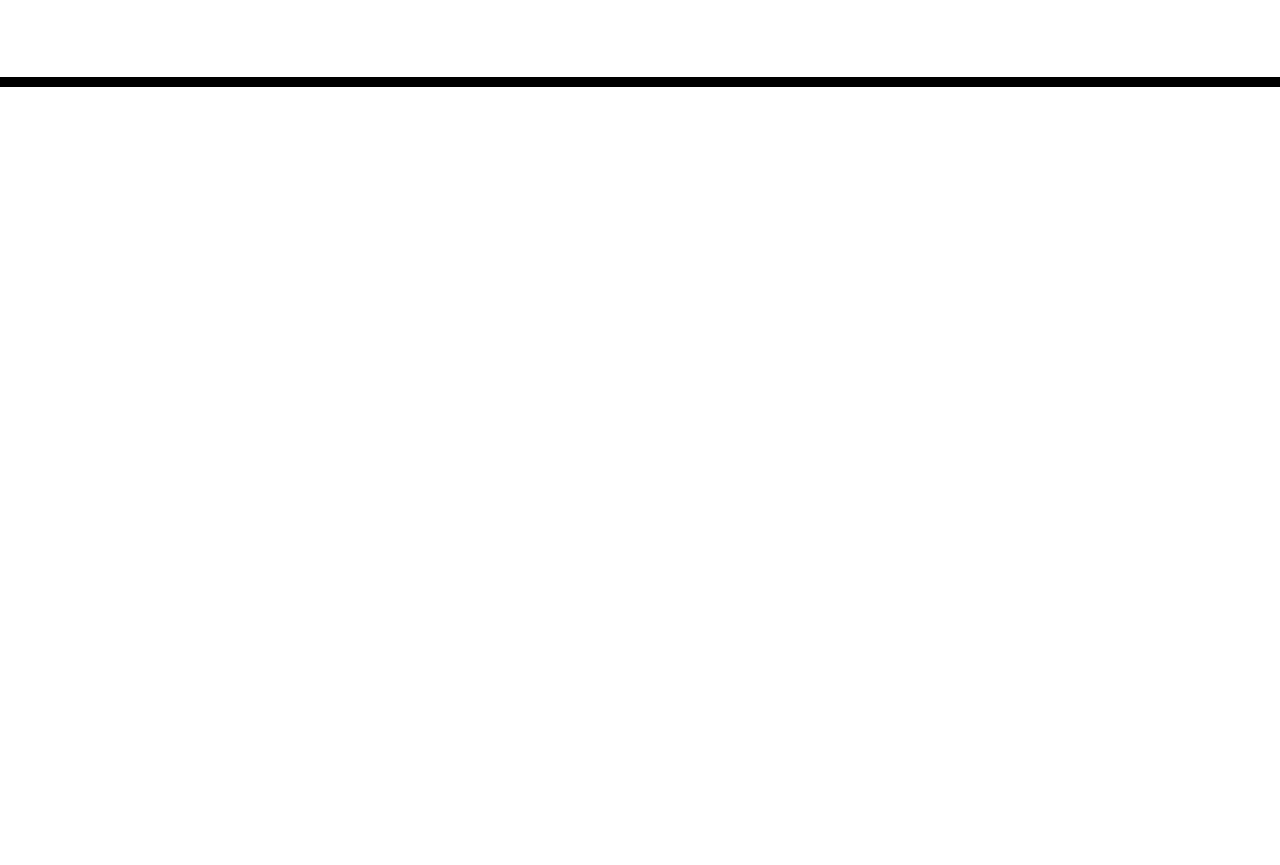
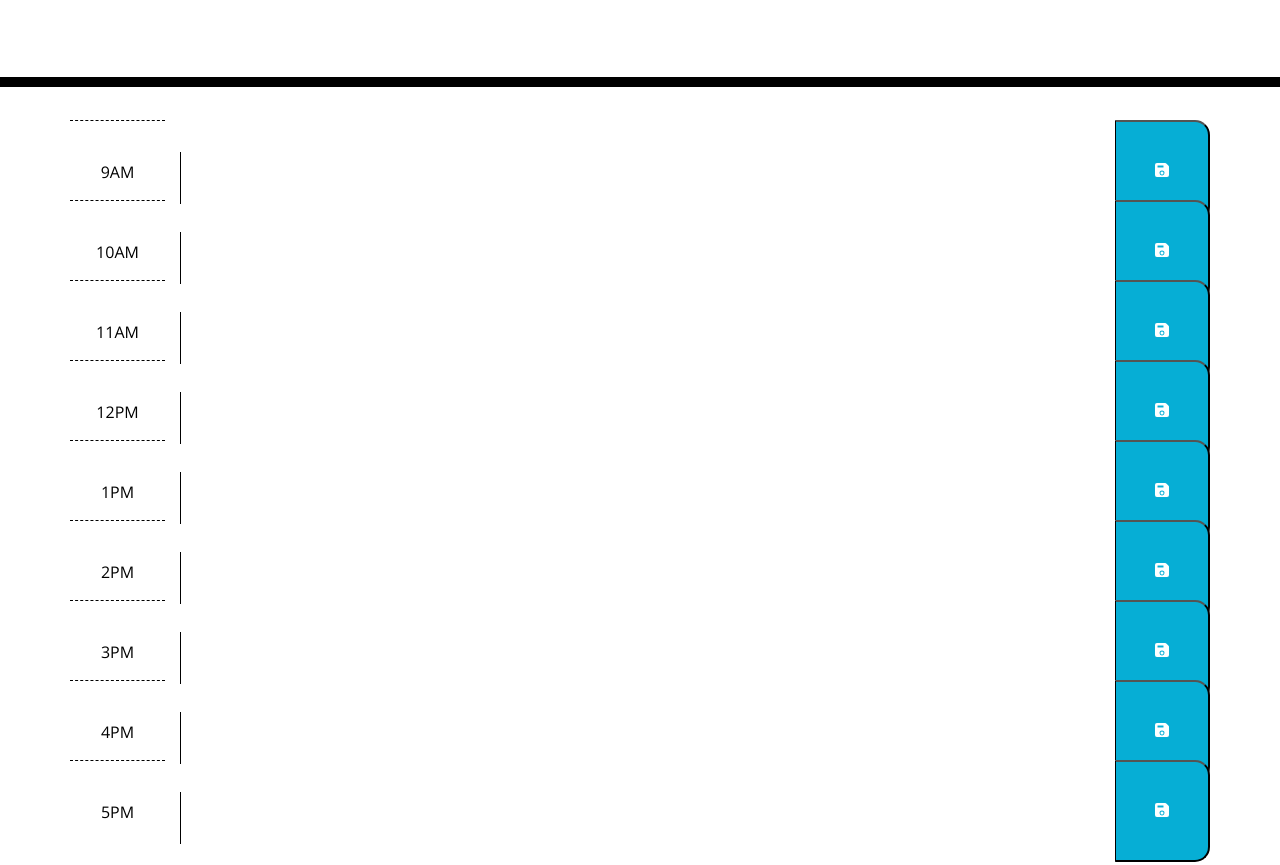
Before and after one commit to o7lili/work-day-scheduler-calendar, a plain HTML site: page Develop/index.html in a window 1280 px wide. Shown: the part 181-1046 px from the top of the page. Before the commit the page ends 800 px from the top, so only its background shows below. Drawn offline with nearby package versions, Linux system fonts and the light colour scheme.

Commit message:
add to HTML, outline for work day, add classes to match with starter CSS

```diff
--- a/Develop/assets/css/style.css
+++ b/Develop/assets/css/style.css
@@ -1,3 +1,9 @@
+* {
+  padding: 0;
+  margin: 0;
+  box-sizing: border-box;
+}
+
 body {
   font-family: 'Open Sans', sans-serif;
   font-size: 16px;
@@ -26,7 +32,7 @@ textarea{
 }
 
 .time-block{
-  text-align: center;
+  text-align: start;
   border-radius: 15px;
 }
 
@@ -65,7 +71,11 @@ textarea{
   color: white;
 }
 
-.saveBtn i:hover {
+.saveBtn:hover {
   font-size: 20px;
   transition: all .3s ease-in-out;
 }
+
+.event {
+  width: 100%;
+}
--- a/Develop/index.html
+++ b/Develop/index.html
@@ -29,11 +29,75 @@
       <p id="currentDay" class="lead"></p>
     </header>
     <div class="container">
-      <!-- Timeblocks go here -->
+      <div class="row">
+        <div class="hour col-12 col-md-1 d-flex align-items-center justify-content-center">9AM</div>
+        <div class="time-block col-12 col-md-10">
+          <textarea rows="2" class="event"></textarea>
+        </div>
+        <button class="saveBtn col-12 col-md-1"><ion-icon name="save"></ion-icon></button>
+      </div>
+      <div class="row">
+        <div class="hour col-12 col-md-1 d-flex align-items-center justify-content-center">10AM</div>
+        <div class="time-block col-12 col-md-10">
+          <textarea rows="2" class="event"></textarea>
+        </div>
+        <button class="saveBtn col-12 col-md-1"><ion-icon name="save"></ion-icon></button>
+      </div>
+      <div class="row">
+        <div class="hour col-12 col-md-1 d-flex align-items-center justify-content-center">11AM</div>
+        <div class="time-block col-12 col-md-10">
+          <textarea rows="2" class="event"></textarea>
+        </div>
+        <button class="saveBtn col-12 col-md-1"><ion-icon name="save"></ion-icon></button>
+      </div>
+      <div class="row">
+        <div class="hour col-12 col-md-1 d-flex align-items-center justify-content-center">12PM</div>
+        <div class="time-block col-12 col-md-10">
+          <textarea rows="2" class="event"></textarea>
+        </div>
+        <button class="saveBtn col-12 col-md-1"><ion-icon name="save"></ion-icon></button>
+      </div>
+      <div class="row">
+        <div class="hour col-12 col-md-1 d-flex align-items-center justify-content-center">1PM</div>
+        <div class="time-block col-12 col-md-10">
+          <textarea rows="2" class="event"></textarea>
+        </div>
+        <button class="saveBtn col-12 col-md-1"><ion-icon name="save"></ion-icon></button>
+      </div>
+      <div class="row">
+        <div class="hour col-12 col-md-1 d-flex align-items-center justify-content-center">2PM</div>
+        <div class="time-block col-12 col-md-10">
+          <textarea rows="2" class="event"></textarea>
+        </div>
+        <button class="saveBtn col-12 col-md-1"><ion-icon name="save"></ion-icon></button>
+      </div>
+      <div class="row">
+        <div class="hour col-12 col-md-1 d-flex align-items-center justify-content-center">3PM</div>
+        <div class="time-block col-12 col-md-10">
+          <textarea rows="2" class="event"></textarea>
+        </div>
+        <button class="saveBtn col-12 col-md-1"><ion-icon name="save"></ion-icon></button>
+      </div>
+      <div class="row">
+        <div class="hour col-12 col-md-1 d-flex align-items-center justify-content-center">4PM</div>
+        <div class="time-block col-12 col-md-10">
+          <textarea rows="2" class="event"></textarea>
+        </div>
+        <button class="saveBtn col-12 col-md-1"><ion-icon name="save"></ion-icon></button>
+      </div>
+      <div class="row">
+        <div class="hour col-12 col-md-1 d-flex align-items-center justify-content-center">5PM</div>
+        <div class="time-block col-12 col-md-10">
+          <textarea rows="2" class="event"></textarea>
+        </div>
+        <button class="saveBtn col-12 col-md-1"><ion-icon name="save"></ion-icon></button>
+      </div>
     </div>
 
     <script src="https://code.jquery.com/jquery-3.4.1.min.js"></script>
     <script src="https://cdnjs.cloudflare.com/ajax/libs/moment.js/2.24.0/moment.min.js"></script>
+    <script type="module" src="https://unpkg.com/ionicons@5.5.2/dist/ionicons/ionicons.esm.js"></script>
+    <script nomodule src="https://unpkg.com/ionicons@5.5.2/dist/ionicons/ionicons.js"></script>
     <script src="./assets/js/script.js"></script>
   </body>
 </html>
```
